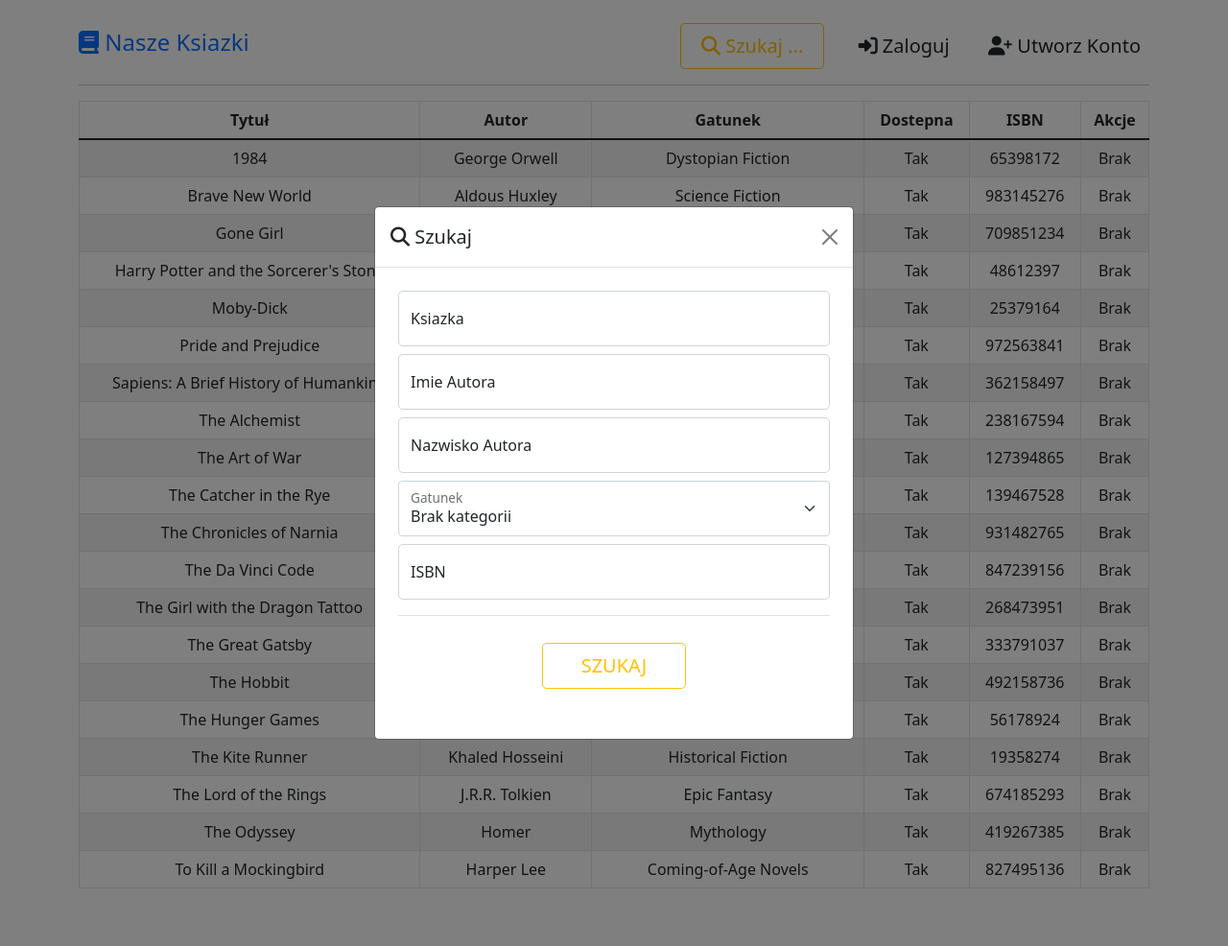
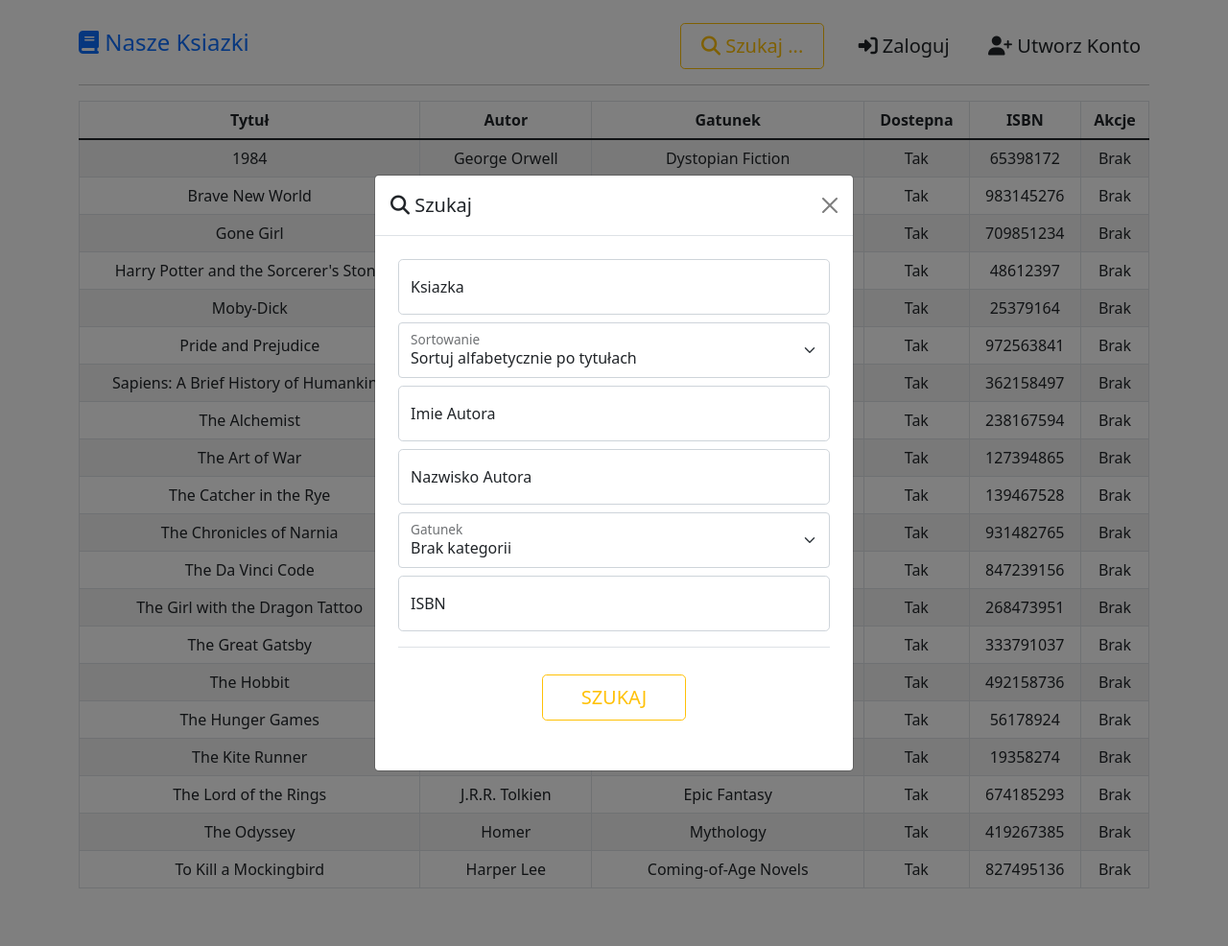
Before and after one commit to msobiech/Library, a PHP site: page / in a window 1280 px wide, after a click on "Szukaj ...". Shown: the whole page at 96% size. Run offline with PHP 8.4, Linux system fonts and the light colour scheme; data comes from the database, SQL or seed files in the repository; data that the repository does not hold is empty.

Commit message:
Add sort option

```diff
--- a/app/Actions/Book/ListInventoryAction.php
+++ b/app/Actions/Book/ListInventoryAction.php
@@ -10,7 +10,7 @@ class ListInventoryAction
     {
     }
 
-    function action($db, $user, $title, $author_name, $author_surname, $isbn, $category_id): string
+    function action($db, $user, $title, $author_name, $author_surname, $isbn, $category_id, $sort_type): string
     {
         if($user) {
             $user = htmlspecialchars(strip_tags($user));
@@ -65,7 +65,19 @@ class ListInventoryAction
         for($i = 1; $i < count($query_args); $i++) {
             $search_query = $search_query . ' and ' . $query_args[$i];
         }
-        $search_query = $main_query . $search_query . ' ORDER BY Book.title, Author.surname';
+        $search_query = $main_query . $search_query;
+
+        if(empty($sort_type) || $sort_type == -1){
+            $search_query = $search_query . ' ORDER BY Book.title, author_surname';
+        }else if($sort_type == 1){
+            $search_query = $search_query . ' ORDER BY Book.title';
+        }else if($sort_type == 2){
+            $search_query = $search_query . ' ORDER BY Book.title DESC';
+        }else if($sort_type == 3){
+            $search_query = $search_query . ' ORDER BY author_name, author_surname';
+        }else if($sort_type == 4){
+            $search_query = $search_query . ' ORDER BY author_name DESC, author_surname DESC';
+        }
 
         //echo $search_query;
 
--- a/app/index.html
+++ b/app/index.html
@@ -76,6 +76,16 @@
                     <div class="form-floating mb-2">
                         <input type="text" id="search-book" name="search-book" class="form-control form-control-lg" data-bs-toggle="tooltip" title="Wprowadź fragment tytułu ksiazki." placeholder="Tytul ksiazki">
                         <label for="search-book">Ksiazka</label>
+                    </div>
+                    <div class="form-floating mb-2">
+
+                        <select id="search-sort-dict" class="form-select" name="search-sort-dict" aria-label="Sortowanie">
+                            <option value="1" id="search-sort-dict-option-1">Sortuj alfabetycznie po tytułach</option>
+                            <option value="2" id="search-sort-dict-option-2">Sortuj malejąco po tytułach</option>
+                            <option value="3" id="search-sort-dict-option-3">Sortuj alfabetycznie po autorach</option>
+                            <option value="4" id="search-sort-dict-option-4">Sortuj malejąco po autorach</option>
+                        </select>
+                        <label for="search-sort-dict">Sortowanie</label>
                     </div>
                     <div class="form-floating mb-2">
                         <input type="text" id="search-author-name" name="search-author-name" class="form-control form-control-lg" data-bs-toggle="tooltip" title="Wprowadź fragment imienia autora." placeholder="Imie Autora">
--- a/app/js/inventory.js
+++ b/app/js/inventory.js
@@ -30,8 +30,8 @@ searchForm.addEventListener("submit", async (e) => {
         const author_surname = document.getElementById("search-author-surname").value;
         const category = document.getElementById("search-categories-dict").value;
         const isbn = document.getElementById("search-isbn").value;
-
-        if (isEmpty(book) && isEmpty(author_name) && isEmpty(category) && isEmpty(isbn) && isEmpty(author_surname)) {
+        const sort = document.getElementById("search-sort-dict").value;
+        if (isEmpty(book) && isEmpty(author_name) && isEmpty(category) && isEmpty(isbn) && isEmpty(author_surname) && isEmpty(sort)) {
             await fetchAll();
             showAlert.innerHTML = showMessage("danger", "Proszę wypełnić conajmniej jedno pole!");
             console.log("Pusty formularz!");
@@ -57,6 +57,11 @@ searchForm.addEventListener("submit", async (e) => {
             if(!isEmpty(category) && category != "-1"){
                 kryteria = kryteria + "Gatunek: " + category;
                 params = params + '&category_id=' + category;
+            }
+            if(!isEmpty(sort) && sort !="-1"){
+                const sort_label = document.getElementById("search-sort-dict-option-"+sort).text;
+                kryteria = kryteria + "Sortowanie: " + sort_label;
+                params = params + '&sort_type=' + sort;
             }
             kryteria = kryteria +"]";
             console.log(params);
--- a/app/route/routes.php
+++ b/app/route/routes.php
@@ -36,6 +36,7 @@ if (isset($_GET['inventory'])) {
         $author_surname = "";
         $isbn = "";
         $category_id = "";
+        $sort_type = "";
         if (isset($_GET['title'])) {
             $title = $util->testInput($_GET['title']);
         }
@@ -51,7 +52,10 @@ if (isset($_GET['inventory'])) {
         if (isset($_GET['category_id'])) {
             $category_id = $util->testInput($_GET['category_id']);
         }
-        echo $listInventoryAction->action($db_connection, $user, $title, $author_name, $author_surname, $isbn, $category_id);
+        if(isset($_GET['sort_type'])){
+            $sort_type = $util->testInput($_GET['sort_type']);
+        }
+        echo $listInventoryAction->action($db_connection, $user, $title, $author_name, $author_surname, $isbn, $category_id, $sort_type);
     }catch (Exception $exception) {
         echo $util->showMessage('danger', $exception->getMessage());
     }
```
